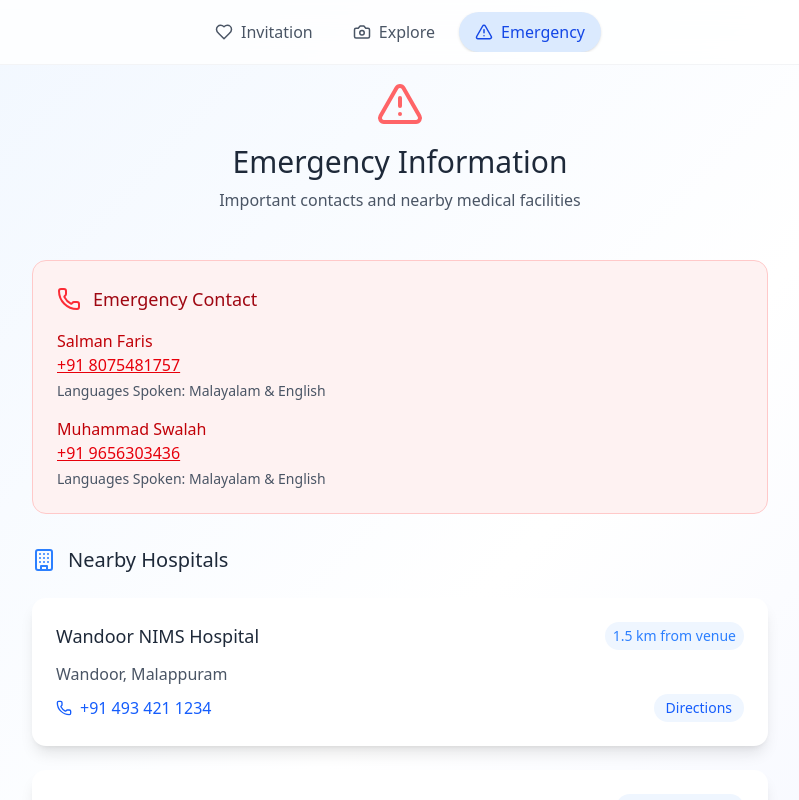
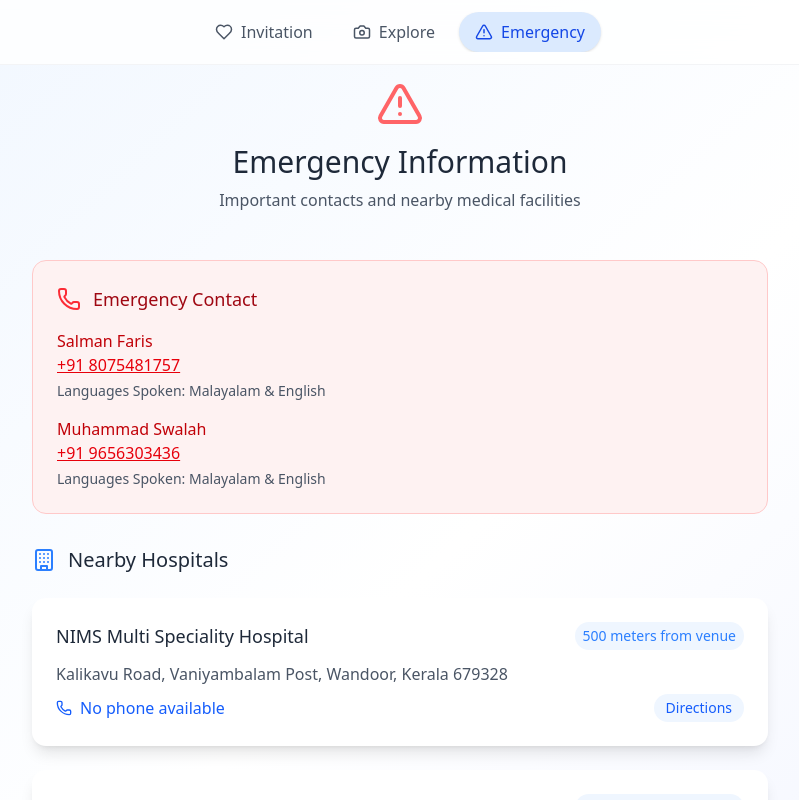
Before and after one commit to swalahamani/msa-marriage-website, a Next.js app: page / in a window 1280 px wide. Both pictures are taken after a click on the button "Emergency". Shown: the top 800 px of the page, without its empty margins (240-1039 px from the left). Built offline with nearby package versions, Linux system fonts and the light colour scheme.

Commit message:
feat: fix emergency hospital info

```diff
--- a/src/components/WeddingInvitation/WeddingInvitation.tsx
+++ b/src/components/WeddingInvitation/WeddingInvitation.tsx
@@ -34,6 +34,7 @@ interface iHospital {
 	address: string;
 	phone: string;
 	distance: string;
+	direction: string;
 }
 
 interface iWeddingInvitationProps {
@@ -148,28 +149,25 @@ const WeddingInvitation: FC<iWeddingInvitationProps> = () => {
 	// Hospitals data
 	const hospitals: iHospital[] = [
 		{
-			name: "Wandoor NIMS Hospital",
-			address: "Wandoor, Malappuram",
-			phone: "+91 493 421 1234",
-			distance: "1.5 km from venue",
+			name: "NIMS Multi Speciality Hospital",
+			address: "Kalikavu Road, Vaniyambalam Post, Wandoor, Kerala 679328",
+			phone: "",
+			distance: "500 meters from venue",
+			direction: "https://maps.app.goo.gl/rnL7ddEgasCQZRrA6",
 		},
 		{
-			name: "Wandoor Community Health Centre",
-			address: "Wandoor, Malappuram",
-			phone: "+91 493 421 2345",
-			distance: "2 km from venue",
+			name: "Government Taluk Hospital, Wandoor",
+			address: "Hospital Road, Wandoor, Malappuram, Kerala 679328",
+			phone: "",
+			distance: "850 meters from venue",
+			direction: "https://maps.app.goo.gl/bcKaUpJQ9cTkwjGYA9",
 		},
 		{
-			name: "KMCT Medical College Hospital",
-			address: "Manassery, Mukkam",
-			phone: "+91 495 229 4712",
-			distance: "8 km from venue",
-		},
-		{
-			name: "Nilambur Taluk Hospital",
-			address: "Nilambur, Malappuram",
-			phone: "+91 493 422 2216",
-			distance: "15 km from venue",
+			name: "Jafar Medical Centre",
+			address: "Kalikavu Road, Wandoor, Malappuram, Kerala 679328",
+			phone: "",
+			distance: "300 meters from venue",
+			direction: "https://maps.app.goo.gl/FA3ihg7NkHKw8eyj9",
 		},
 	];
 
@@ -485,10 +483,10 @@ const WeddingInvitation: FC<iWeddingInvitationProps> = () => {
 										className="flex items-center text-blue-600 hover:text-blue-800"
 									>
 										<Phone size={16} className="mr-2" />
-										{hospital.phone}
+										{hospital.phone || "No phone available"}
 									</a>
 									<a
-										href={`https://www.google.com/maps/search/${encodeURIComponent(hospital.name + " " + hospital.address)}`}
+										href={hospital.direction}
 										target="_blank"
 										rel="noopener noreferrer"
 										className="text-sm bg-blue-50 hover:bg-blue-100 text-blue-600 px-3 py-1 rounded-full transition-colors duration-300"
```
